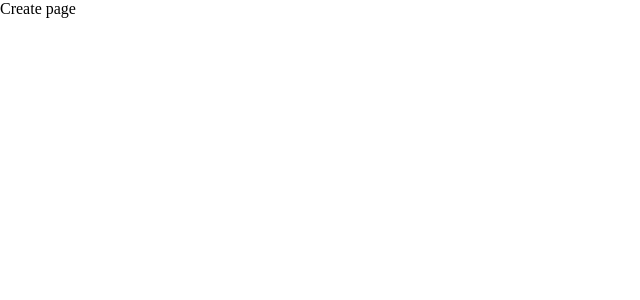
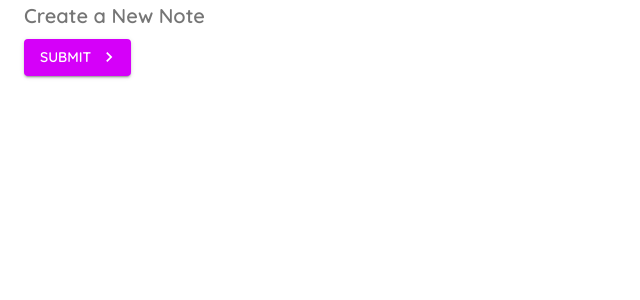
Before and after one commit to anusontarangkul/React-MUI-notes, a React (Create React App) app: page /create in a window 1280 px wide. Shown: the top 300 px of the page, without its empty margins (0-640 px from the left). Built offline with nearby package versions, Linux system fonts and the light colour scheme.

Commit message:
create theme and create notes button

```diff
--- a/package.json
+++ b/package.json
@@ -4,6 +4,9 @@
   "private": true,
   "dependencies": {
     "@material-ui/core": "^4.12.3",
+    "@material-ui/icons": "^4.11.2",
+    "@mui/icons-material": "^5.0.4",
+    "@mui/material": "^5.0.4",
     "@testing-library/jest-dom": "^5.11.9",
     "@testing-library/react": "^11.2.5",
     "@testing-library/user-event": "^12.7.1",
--- a/src/App.js
+++ b/src/App.js
@@ -1,9 +1,28 @@
 import { BrowserRouter as Router, Switch, Route } from 'react-router-dom'
 import Notes from './pages/Notes'
 import Create from './pages/Create'
+// import { createTheme } from '@material-ui/core/styles'
+import { createMuiTheme, ThemeProvider } from '@material-ui/core'
+import { purple } from '@material-ui/core/colors'
 
+const theme = createMuiTheme({
+  palette: {
+    primary: {
+      main: '#fefefe'
+    },
+    secondary: purple
+  },
+  typography: {
+    fontFamily: 'Quicksand',
+    fontWeightLight: 400,
+    fontWeightRegular: 500,
+    fontWeightMedium: 600,
+    fontWeightBold: 700
+  }
+})
 function App() {
   return (
+    <ThemeProvider theme={theme}>
       <Router>
         <Switch>
           <Route exact path="/">
@@ -14,6 +33,7 @@
           </Route>
         </Switch>
       </Router>
+    </ThemeProvider>
   );
 }
 
--- a/src/index.css
+++ b/src/index.css
@@ -1,3 +1,5 @@
+@import url('https://fonts.googleapis.com/css2?family=Quicksand:wght@300;400;500;600;700&display=swap');
+
 body {
   margin: 0;
   -webkit-font-smoothing: antialiased;
--- a/src/pages/Create.js
+++ b/src/pages/Create.js
@@ -1,9 +1,35 @@
-import React from 'react'
+import React from 'react';
+import Typography from '@material-ui/core/Typography';
+import Button from '@material-ui/core/Button';
+import Container from '@material-ui/core/Container';
+import KeyboardArrowRightIcon from '@material-ui/icons/KeyboardArrowRight'
+import { makeStyles } from '@material-ui/core'
+
+const useStyles = makeStyles({
+
+})
 
 export default function Create() {
+  const classes = useStyles()
   return (
-    <div>
-      Create page
-    </div>
+    <Container>
+      <Typography
+        variant="h6"
+        color="textSecondary"
+        component="h2"
+        gutterBottom
+      >
+        Create a New Note
+      </Typography>
+      <Button
+        type="submit"
+        color="secondary"
+        variant="contained"
+        endIcon={<KeyboardArrowRightIcon />}
+      >
+        Submit
+      </Button>
+
+    </Container>
   )
 }
```
Also changed, not shown: 1 other file (tests, documents, lock files or other folders). Lines whose indentation alone changed are shown as unchanged.
